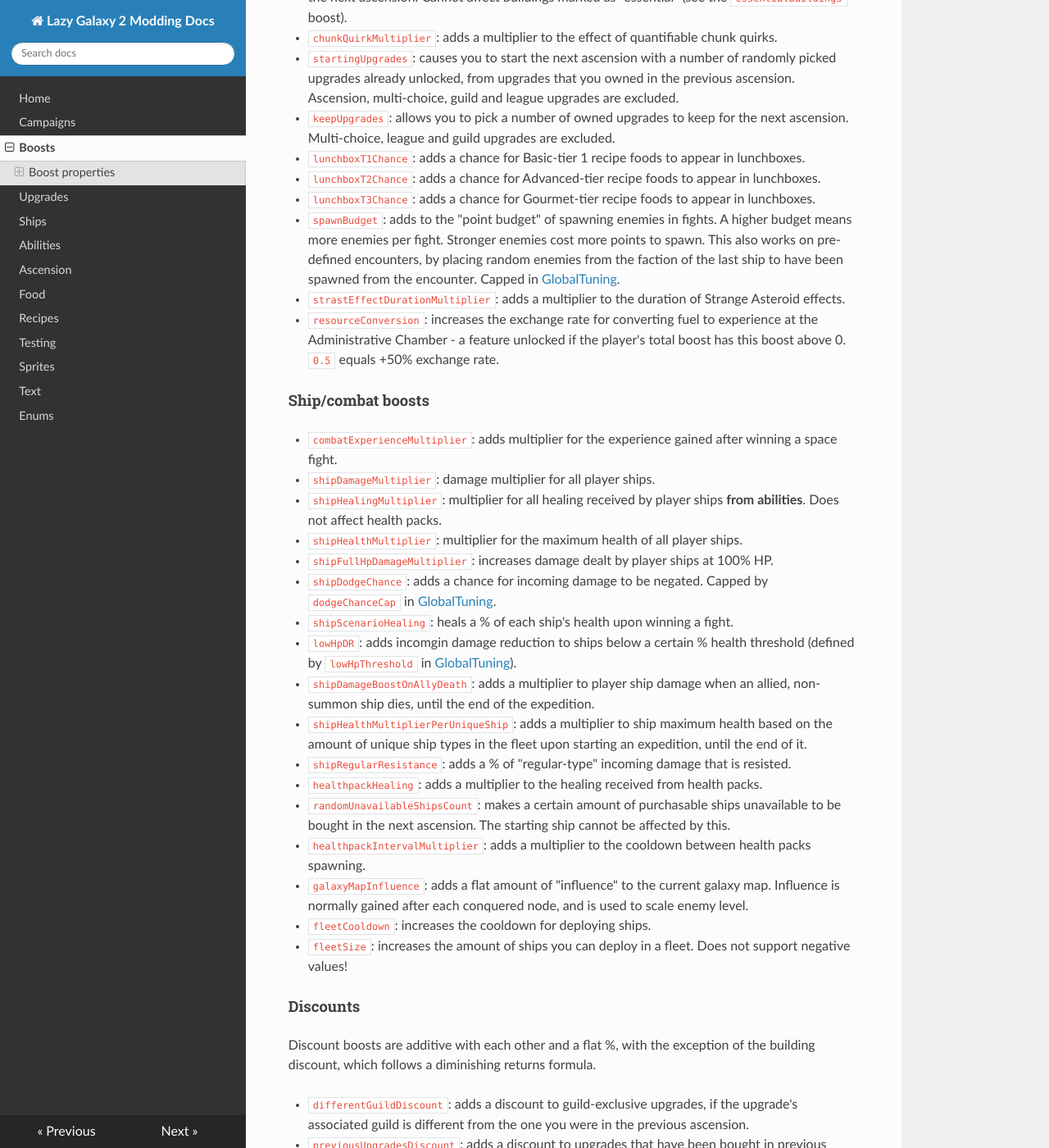
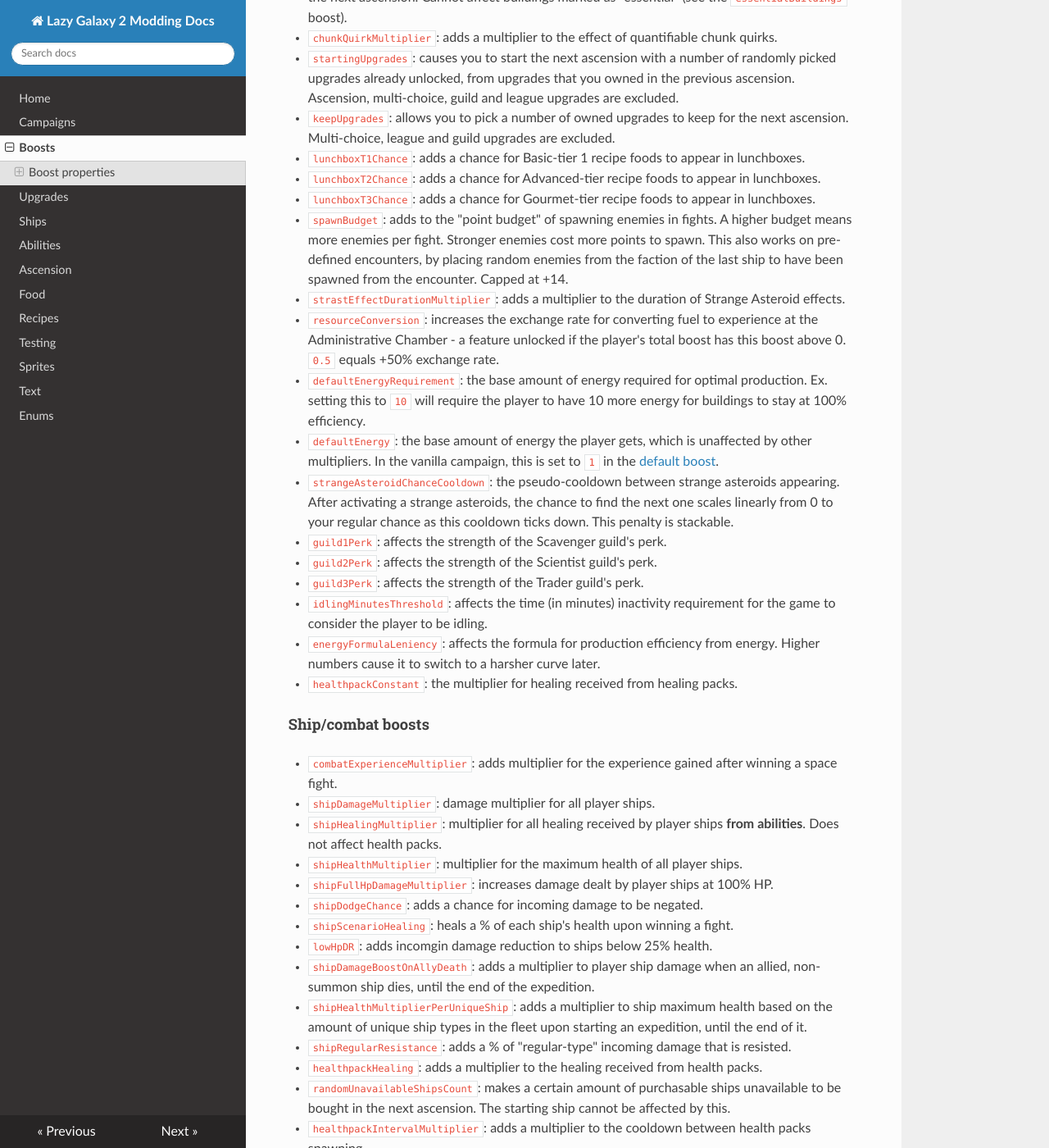
Before and after one commit to PinewoodPip/lg2modding, an MkDocs documentation site: the page built from docs/boosts.md, in a window 1280 px wide and 1400 px high, scrolled down 2110 px. Shown: the whole window at 82% size. Built offline with MkDocs 1.6.1, drawn with Linux system fonts in a browser that asks for light colours; nearby versions of some CDN libraries; some of the changed text lies outside the part shown.

````diff
--- a/docs/boosts.md
+++ b/docs/boosts.md
@@ -30,13 +30,13 @@ Note that "all production", unless otherwise specified, does not affect energy n
 - `offlineProductionMultiplier`: adds a multiplier to offline production. Offline production is capped at 100%. Negative offline production does nothing.
 - `baseAsteroidValue`: adds extra base metal to asteroid production.
 - `keyboardStrastMultiplier`: adds a multiplier to the chance of Strange Asteroids appearing while mining with the keyboard.
-- `activeProductionMultiplier`: adds a multiplier to all production while you're not idling. You're considered idle if you haven't made any input outside of moving the mouse in the last `idlingMinutesThreshold` minutes, as defined in [GlobalTuning](global-tuning.md).
+- `activeProductionMultiplier`: adds a multiplier to all production while you're not idling. You're considered idle if you haven't made any input outside of moving the mouse in the last few minutes, modifiable with the `idlingMinutesThreshold` boost.
 - `xpScannerScaling`: adds a multiplier to XP production for each level of the Scanner building that you have.
 - `buildingCostsRefund`: refunds a percentage of the metal spent on a building (including its level upgrades) when you demolish it. Capped at 100% of the metal spent.
 - `strastChanceMultiplier`: adds a multiplier to the chance of Strange Asteroids appearing.
-- `baseStrastChance`: adds to the base chance of a Strange Asteroid appearing. The base chance is 1% (0.01), as defined in [GlobalTuning](global-tuning.md).
+- `baseStrastChance`: adds to the base chance of a Strange Asteroid appearing. The base chance is 1% (0.01) in the vanilla campaign (set in the [default boost](campaigns.md#default-boost)).
 - `productionMultiplierPerUniqueBuilding`: adds a multiplier to all production for each unique building type currently owned.
-- `allProductionPerStrast`: adds a multiplier to all production for each Strange Asteroid destroyed (total), up to a cap defined in [GlobalTuning](global-tuning.md).
+- `allProductionPerStrast`: adds a multiplier to all production for each Strange Asteroid destroyed (total), up to a cap defined of +100%.
 - `lunchboxDoublingChance`: adds a chance to gain 2x lunchboxes from a conquest.
 - `allProductionPerNode`: adds a multiplier to all production for each galaxy map node conquered in the current ascension.
 - `strastCooldownFlatReduction`: reduces the "cooldown" of Strange Asteroids by a flat amount of seconds. For each Strange Asteroid clicked, the chance of finding additional ones is reduced for a certain amount of seconds, with the penalty scaling down linearly as the cooldown approaches 0.
@@ -51,9 +51,18 @@ Note that "all production", unless otherwise specified, does not affect energy n
 - `lunchboxT1Chance`: adds a chance for Basic-tier 1 recipe foods to appear in lunchboxes.
 - `lunchboxT2Chance`: adds a chance for Advanced-tier recipe foods to appear in lunchboxes.
 - `lunchboxT3Chance`: adds a chance for Gourmet-tier recipe foods to appear in lunchboxes.
-- `spawnBudget`: adds to the "point budget" of spawning enemies in fights. A higher budget means more enemies per fight. Stronger enemies cost more points to spawn. This also works on pre-defined encounters, by placing random enemies from the faction of the last ship to have been spawned from the encounter. Capped in [GlobalTuning](global-tuning.md).
+- `spawnBudget`: adds to the "point budget" of spawning enemies in fights. A higher budget means more enemies per fight. Stronger enemies cost more points to spawn. This also works on pre-defined encounters, by placing random enemies from the faction of the last ship to have been spawned from the encounter. Capped at +14.
 - `strastEffectDurationMultiplier`: adds a multiplier to the duration of Strange Asteroid effects.
 - `resourceConversion`: increases the exchange rate for converting fuel to experience at the Administrative Chamber - a feature unlocked if the player's total boost has this boost above 0. `0.5` equals +50% exchange rate.
+- `defaultEnergyRequirement`: the base amount of energy required for optimal production. Ex. setting this to `10` will require the player to have 10 more energy for buildings to stay at 100% efficiency.
+- `defaultEnergy`: the base amount of energy the player gets, which is unaffected by other multipliers. In the vanilla campaign, this is set to `1` in the [default boost](campaigns.md#default-boost).
+- `strangeAsteroidChanceCooldown`: the pseudo-cooldown between strange asteroids appearing. After activating a strange asteroids, the chance to find the next one scales linearly from 0 to your regular chance as this cooldown ticks down. This penalty is stackable.
+- `guild1Perk`: affects the strength of the Scavenger guild's perk.
+- `guild2Perk`: affects the strength of the Scientist guild's perk.
+- `guild3Perk`: affects the strength of the Trader guild's perk.
+- `idlingMinutesThreshold`: affects the time (in minutes) inactivity requirement for the game to consider the player to be idling.
+- `energyFormulaLeniency`: affects the formula for production efficiency from energy. Higher numbers cause it to switch to a harsher curve later.
+- `healthpackConstant`: the multiplier for healing received from healing packs.
 
 #### Ship/combat boosts
 
@@ -62,9 +71,9 @@ Note that "all production", unless otherwise specified, does not affect energy n
 - `shipHealingMultiplier`: multiplier for all healing received by player ships **from abilities**. Does not affect health packs.
 - `shipHealthMultiplier`: multiplier for the maximum health of all player ships.
 - `shipFullHpDamageMultiplier`: increases damage dealt by player ships at 100% HP.
-- `shipDodgeChance`: adds a chance for incoming damage to be negated. Capped by `dodgeChanceCap` in [GlobalTuning](global-tuning.md).
+- `shipDodgeChance`: adds a chance for incoming damage to be negated.
 - `shipScenarioHealing`: heals a % of each ship's health upon winning a fight.
-- `lowHpDR`: adds incomgin damage reduction to ships below a certain % health threshold (defined by `lowHpThreshold` in [GlobalTuning](global-tuning.md)).
+- `lowHpDR`: adds incomgin damage reduction to ships below 25% health.
 - `shipDamageBoostOnAllyDeath`: adds a multiplier to player ship damage when an allied, non-summon ship dies, until the end of the expedition.
 - `shipHealthMultiplierPerUniqueShip`: adds a multiplier to ship maximum health based on the amount of unique ship types in the fleet upon starting an expedition, until the end of it.
 - `shipRegularResistance`: adds a % of "regular-type" incoming damage that is resisted.
@@ -224,7 +233,7 @@ Gives the Wasp 100% more health (additive, as is the case with all boosts unless
 
 Properties:
 
-- `shipId`: string, the ID of the ship this effect applies to. See [ship types](enums.md#ships).
+- `shipId`: string, the ID of the ship this effect applies to. See [ship types](enums.md#ships). Needs to be prefixed with your mod ID and an underscore to reference your custom ships.
 - `affectAllShips`: boolean, if true, this set of boosts will apply to all ships.
 - `healthMultiplier`: number, adds to the multiplier of the ship's maximum health.
 - `damageMultiplier`: number, adds to the multiplier of the ship's damage.
@@ -232,18 +241,32 @@ Properties:
 - `abilityExplosionRadiusBoost`: number, increases the radius of AoE attacks.
 - `abilityShotgunAngle`: number, increases the firing angle of Shotgun-type abilities.
 - `accurate`: boolean, if true, the ship will never fail accuracy checks*.
-- `healingDoT`: number, heals the ship by a percentage of its health every `healingDoTTickRate` seconds, as defined in [GlobalTuning](global-tuning.md)).
+- `healingDoT`: number, heals the ship by a percentage of its health every 5 seconds.
 - `critChance`: number, adds a chance to deal critical hits with attacks. Critical hits get a multiplier applied to them, 3x by default.
 - `fleetUniqueHealthMultiplier`: number, adds to the ship's health multiplier for each unique ship type in the fleet at the start of an expedition.
 - `fleetUniqueDamageMultiplier`: number, adds to the ship's damage multiplier for each unique ship type in the fleet at the start of an expedition.
 - `dodgeAtFullHealth`: number, adds dodge chance when the ship is at full health. Dodging an attack completely negates its damage and any other effects of the hit.
 - `cooldownPercentageReduction`: number, reduces the cooldown of **active** abilities by a percentage.
-- `volatileDamageForQuickFight`: number, adds to the ship's damage multiplier if the previous fight was completed in less than `shortFightDuration` seconds, as defined in [GlobalTuning](global-tuning.md)). Does not stack, and is removed after a battle that did not meet the criteria.
-- `comebackChance`: number, adds a chance for the ship to be healed for a percentage of its health instead of dying, once per expedition. The healing is defined in [GlobalTuning](global-tuning.md)) as `comebackFractionHealing`.
+- `volatileDamageForQuickFight`: number, adds to the ship's damage multiplier if the previous fight was completed in less than 10 seconds. Does not stack, and is removed after a battle that did not meet the criteria.
+- `comebackChance`: number, adds a chance for the ship to be healed to full health instead of dying, once per expedition.
 - `healingOnAbility`: number, heals ships that use their active ability for a fraction of their maximum health.
 - `damageMultiplierPerEnemy`: number, adds to the ship's damage multiplier for each enemy present at the start of a fight.
 
 *Abilities that are marked as "homing" have a chance to not home into the target and instead deviate by a few degrees. This chance is determined by the speed of the attacker and the target. Slower ships have a lesser chance to fire homing projectiles onto faster ships.
+
+### shipMultiplicativeHealthBoosts and shipMultiplicativeDamageBoosts
+Multiplies a ship's maximum health and damage respectively.
+
+Example: doubles health of all player ships, and halves the damage of wasps.
+```json
+	"shipMultiplicativeHealthBoosts": [{"shipId": "", "multiplicativeBoost": 2}],
+	"shipMultiplicativeDamageBoosts": [{"shipId": "wasp", "multiplicativeBoost": 0.5}],
+```
+
+Properties:
+
+- `shipId`: string, the ID of the ship to affect. Needs to be prefixed with your mod ID and an underscore to reference your custom ships. If empty, will affect all ships.
+- `multiplicativeBoost`: number, the multiplier.
 
 #### buildingUnlocks
 A list of buildings that the boost unlocks for construction. See [building types](enums.md#buildings).
@@ -253,6 +276,16 @@ Example:
 Unlocks the Metal Mine and Academy buildings.
 ```json
     "buildingUnlocks": ["metal_mine", "academy"],
+```
+
+#### shipUnlocks
+A list of ships that the boost unlocks for the player. See [ship types](enums.md#ships). Remember that your own ships must be prefixed with your mod ID and an underscore!
+
+Example:
+
+Unlocks the Tortoise and a custom ship.
+```json
+    "shipUnlocks": ["porcupine", "pip_example_mod_whale"],
 ```
 
 #### strastEffects
````
Also changed, not shown: docs/abilities.md (+20 -3 lines), docs/campaigns.md (+19 -1 lines), docs/index.md (+2 -1 lines), docs/sprites.md (+10 -0 lines), docs/testing.md (+2 -2 lines), docs/upgrades.md (+2 -2 lines), docs/img/setup/campaign_editor_button.png, 2 other files.
